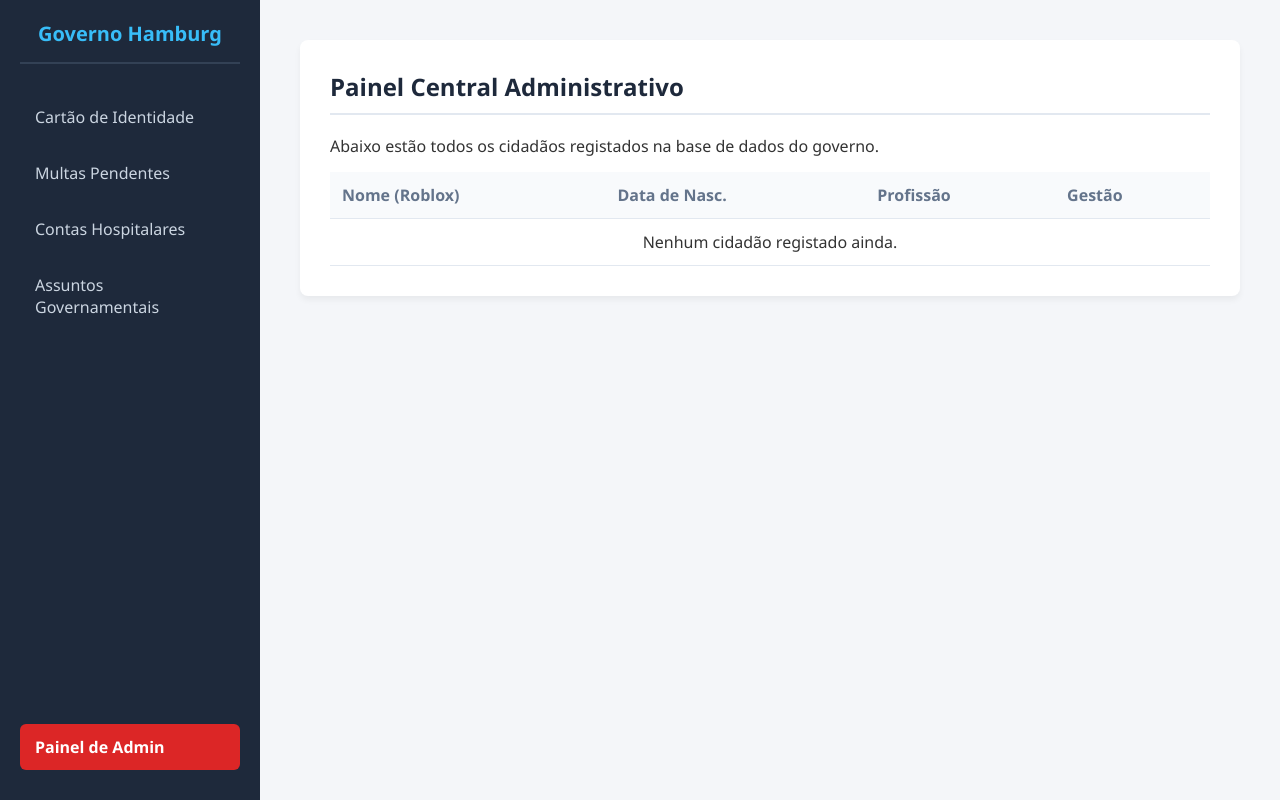
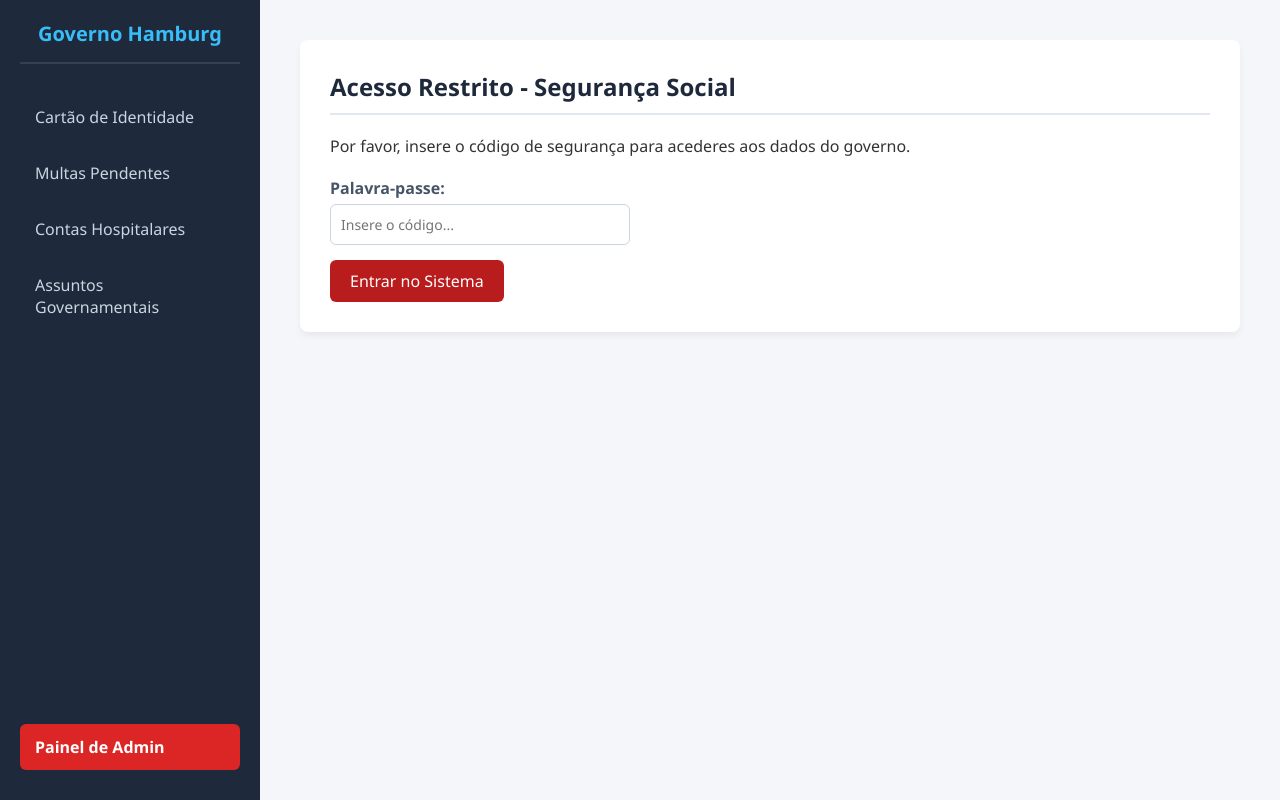
Before and after one commit to mairoComi-ku/mairoComi-ku.github.io, a plain HTML site: page index.html in a window 1280 px wide. Both pictures are taken after a click on the button "Painel de Admin". Drawn offline with Linux system fonts and the light colour scheme.

Commit message:
index.html

```diff
--- a/index.html
+++ b/index.html
@@ -29,6 +29,7 @@
             flex-direction: column;
             padding: 20px;
         }
+
         .sidebar h2 {
             font-size: 20px;
             margin-bottom: 30px;
@@ -58,7 +59,7 @@
         }
 
         .admin-btn {
-            margin-top: auto; /* Empurra o botão de admin para baixo */
+            margin-top: auto;
             background-color: #b91c1c !important;
             color: white !important;
         }
@@ -250,7 +251,7 @@
                     <p><strong>Nome:</strong> <span id="card-name">---</span></p>
                     <p><strong>Nasc.:</strong> <span id="card-date">---</span></p>
                     <p><strong>Profissão:</strong> <span id="card-job">---</span></p>
-                    <p style="margin-top: 10px; font-size: 11px; color: #93c5fd;">ENVIADO PARA O SISTEMA ADMIN</p>
+                    <p style="margin-top: 10px; font-size: 11px; color: #93c5fd;">ENVIADO PARA A BASE DE DADOS</p>
                 </div>
             </div>
         </div>
@@ -313,8 +314,22 @@
             <button class="btn">Enviar Requerimento</button>
         </div>
 
+        <div id="admin-login-section" class="section">
+            <h3>Acesso Restrito - Segurança Social</h3>
+            <p>Por favor, insere o código de segurança para acederes aos dados do governo.</p>
+            <div class="form-group" style="margin-top: 20px; max-width: 300px;">
+                <label>Palavra-passe:</label>
+                <input type="password" id="admin-pass" placeholder="Insere o código...">
+            </div>
+            <button class="btn admin-btn" onclick="fazerLogin()">Entrar no Sistema</button>
+            <p id="login-erro" style="color: #dc2626; margin-top: 10px; display: none; font-weight: bold;">❌ Código Incorreto!</p>
+        </div>
+
         <div id="admin-section" class="section">
-            <h3>Painel Central Administrativo</h3>
+            <div style="display: flex; justify-content: space-between; align-items: center; border-bottom: 2px solid #e2e8f0; margin-bottom: 20px; padding-bottom: 10px;">
+                <h3 style="border: none; margin: 0; padding: 0;">Painel Central Administrativo</h3>
+                <button class="btn" style="background-color: #64748b;" onclick="sairAdmin()">Sair (Logout)</button>
+            </div>
             <p>Abaixo estão todos os cidadãos registados na base de dados do governo.</p>
 
             <table>
@@ -334,8 +349,16 @@
     </div>
 
     <script>
-        // Função para trocar de abas
+        // Variável de segurança (simples)
+        let adminAutenticado = false;
+
+        // Função para trocar de abas com verificação de segurança
         function openSection(sectionId, btnElement) {
+            // Se tentar abrir o painel de admin sem login, atira-o para a página de login
+            if (sectionId === 'admin-section' && !adminAutenticado) {
+                sectionId = 'admin-login-section';
+            }
+
             // Esconde todas as secções
             const sections = document.querySelectorAll('.section');
             sections.forEach(sec => sec.classList.remove('active'));
@@ -346,12 +369,37 @@
 
             // Mostra a secção correta e ativa o botão
             document.getElementById(sectionId).classList.add('active');
-            btnElement.classList.add('active');
+            if(btnElement) btnElement.classList.add('active');
 
-            // Se for a aba de admin, atualiza a tabela com os jogadores salvos
+            // Se for a aba de admin autorizada, atualiza a tabela
             if (sectionId === 'admin-section') {
                 carregarJogadoresAdmin();
             }
+        }
+
+        // Função de Login do Admin
+        function fazerLogin() {
+            const pass = document.getElementById('admin-pass').value;
+            const erroMsg = document.getElementById('login-erro');
+
+            // Aqui está a tua palavra-passe. Muda de "1234" para o que quiseres!
+            if (pass === "1234") {
+                adminAutenticado = true;
+                erroMsg.style.display = "none";
+                document.getElementById('admin-pass').value = ''; // Limpa a caixa
+
+                // Entra no painel
+                openSection('admin-section', document.querySelector('.admin-btn'));
+            } else {
+                erroMsg.style.display = "block";
+            }
+        }
+
+        // Função de Logout do Admin
+        function sairAdmin() {
+            adminAutenticado = false;
+            openSection('id-section', document.querySelectorAll('.nav-btn')[0]);
+            alert("Sessão terminada com sucesso.");
         }
 
         // Função para registar cidadão e salvar no sistema
@@ -371,16 +419,11 @@
             document.getElementById('card-job').innerText = prof;
             document.getElementById('preview-card').style.display = 'block';
 
-            // --- LÓGICA DE BASE DE DADOS (Simulada com localStorage) ---
-            // Vai buscar os jogadores que já estão salvos (ou cria uma lista vazia se não houver)
+            // Guardar no sistema local (Preparado para mudar para Firebase no futuro)
             let cidadaosSalvos = JSON.parse(localStorage.getItem('rp_hamburg_cidadaos')) || [];
 
             // Adiciona o novo jogador à lista
-            cidadaosSalvos.push({
-                nome: nome,
-                dataNasc: data,
-                profissao: prof
-            });
+            cidadaosSalvos.push({ nome: nome, dataNasc: data, profissao: prof });
 
             // Salva novamente no sistema
             localStorage.setItem('rp_hamburg_cidadaos', JSON.stringify(cidadaosSalvos));
```
